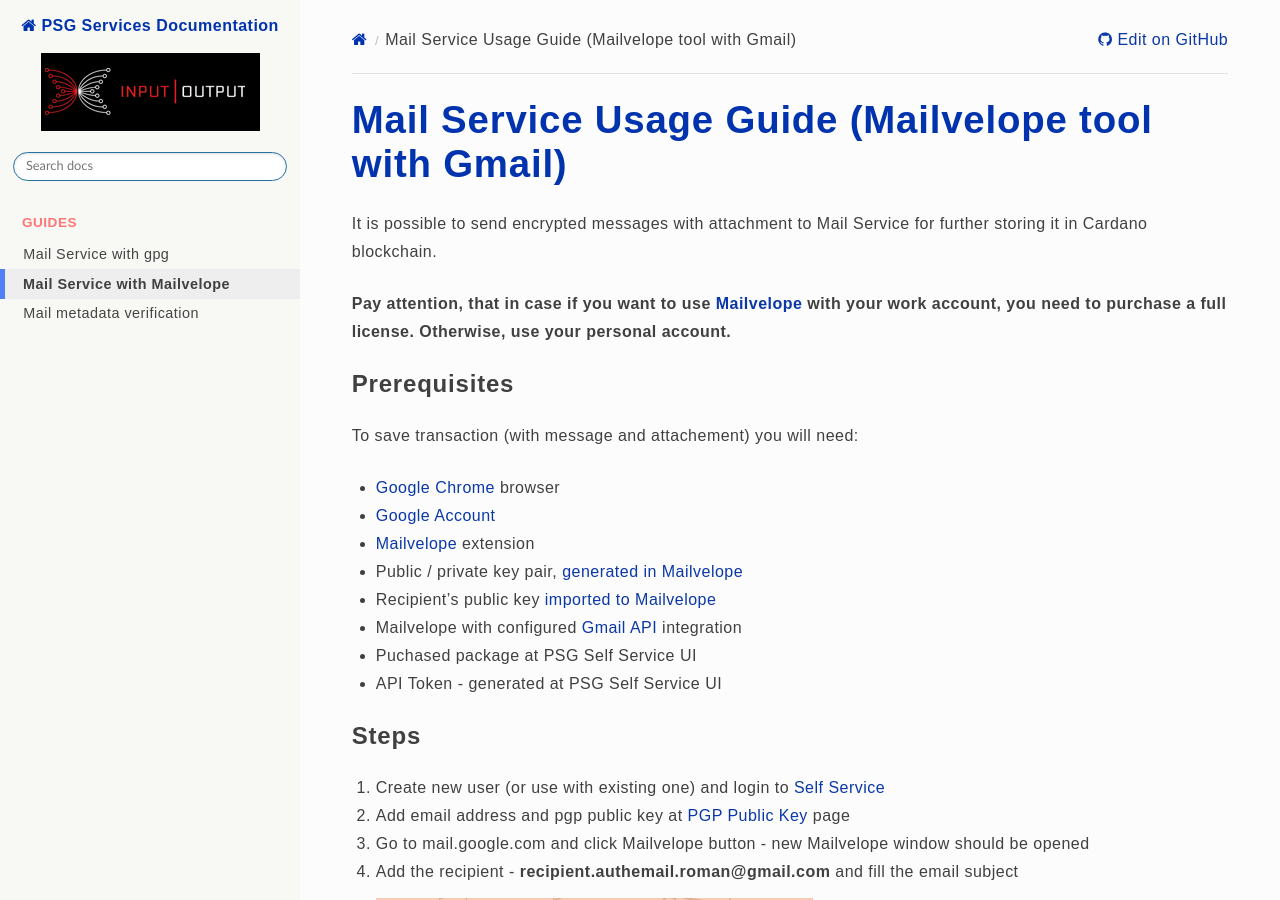
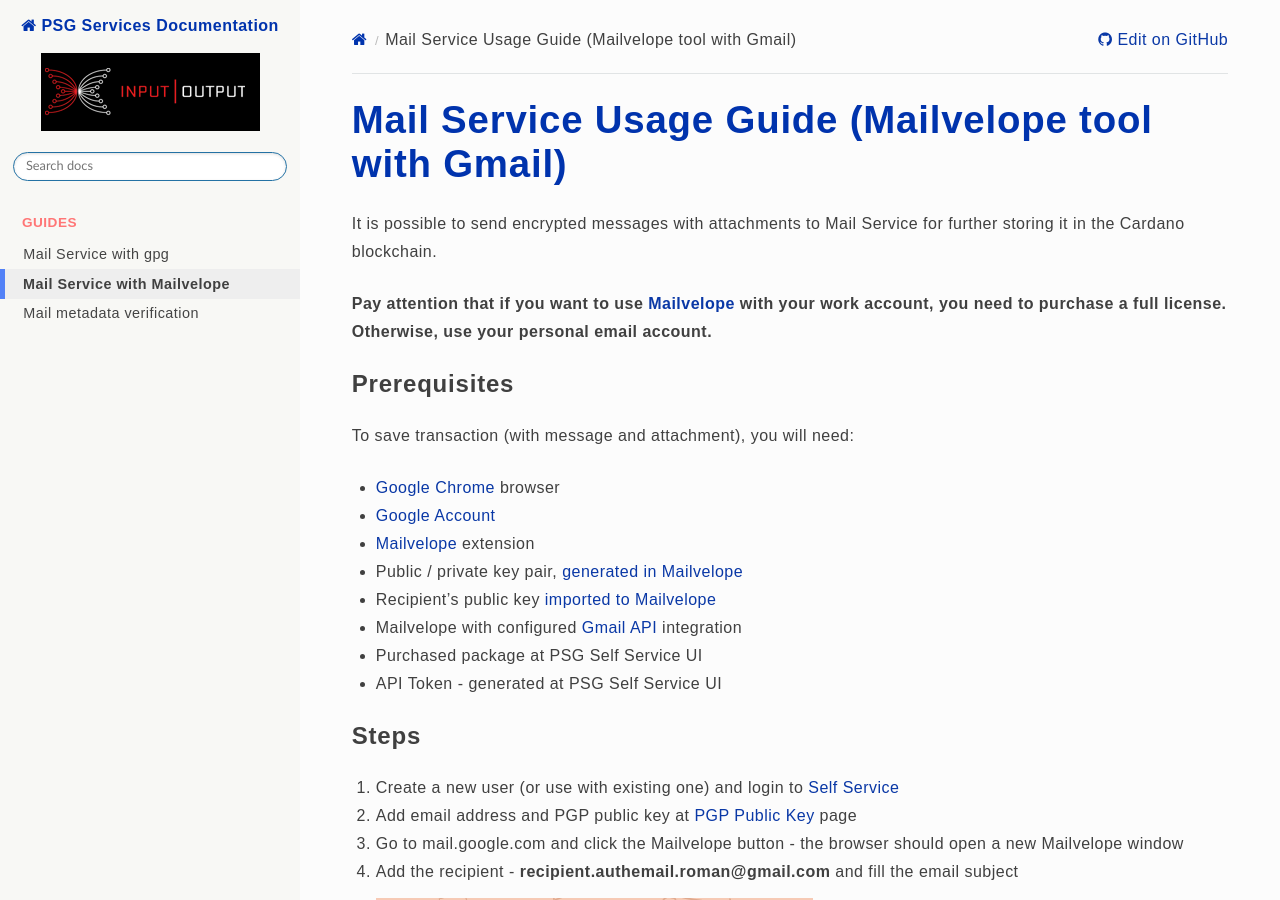
Before and after one commit to input-output-hk/PSG, a Sphinx documentation site: the page built from docs/source/guides/mail_service_guide_ui.md, in a window 1280 px wide and 900 px high. Built offline with Sphinx 7.4.7 and the Read the Docs theme 2.0.0, drawn with Linux system fonts in a browser that asks for light colours; some web fonts are replaced; some of the changed text lies outside the part shown.

````diff
--- a/docs/source/guides/mail_service_guide_ui.md
+++ b/docs/source/guides/mail_service_guide_ui.md
@@ -1,13 +1,13 @@
 # Mail Service Usage Guide (Mailvelope tool with Gmail)
 
-It is possible to send encrypted messages with attachment to Mail Service for further storing it in Cardano blockchain.
+It is possible to send encrypted messages with attachments to Mail Service for further storing it in the Cardano blockchain.
 
-**Pay attention, that in case if you want to use [Mailvelope](https://mailvelope.com/en) with your work account,
-you need to purchase a full license. Otherwise, use your personal account.**
+**Pay attention that if you want to use [Mailvelope](https://mailvelope.com/en) with your work account,
+you need to purchase a full license. Otherwise, use your personal email account.**
 
 ## Prerequisites
 
-To save transaction (with message and attachement) you will need:
+To save transaction (with message and attachment), you will need:
 
 * [Google Chrome](https://www.google.com/chrome/) browser
 
@@ -21,17 +21,17 @@ To save transaction (with message and attachement) you will need:
 
 * Mailvelope with configured [Gmail API](https://www.mailvelope.com/en/faq#gmail_permissions) integration
 
-* Puchased package at PSG Self Service UI
+* Purchased package at PSG Self Service UI
 
 * API Token - generated at PSG Self Service UI
 
 ## Steps
 
-1. Create new user (or use with existing one) and login to [Self Service](https://test.iog.services/)
+1. Create a new user (or use with existing one) and login to [Self Service](https://test.iog.services/)
 
-2. Add email address and pgp public key at [PGP Public Key](https://test.iog.services/pgppublickey) page
+2. Add email address and PGP public key at [PGP Public Key](https://test.iog.services/pgppublickey) page
 
-3. Go to mail.google.com and click Mailvelope button - new Mailvelope window should be opened
+3. Go to mail.google.com and click the Mailvelope button - the browser should open a new Mailvelope window
 
 4. Add the recipient - **recipient.authemail.roman@gmail.com** and fill the email subject
 
@@ -53,11 +53,11 @@ To save transaction (with message and attachement) you will need:
    ![Sign Message](./pictures/sign_message.png)
 
 
-8. Sent email by clicking Submit button in Mailvelope window
+8. Sent email by clicking Submit button in the Mailvelope window
 
-9. Wait for reply message (with link to the file on AWS S3 and link to transaction in Cardano Explorer)
+9. Wait for reply message (with link to the file on AWS S3 and link to the transaction in Cardano Explorer)
 
-In case of success, you will get message in reply:
+In case of success, you will get a message in reply:
 
 ``` text
 Your message EMAIL_SUBJECT Thu Apr 29 11:56:34 GMT 2021 was processed successfully.
@@ -82,6 +82,6 @@ We could not process your message, subject: EMAIL_SUBJECT, sent date: Wed Apr 21
     METADATA=Your desired information to be stored in blockchain
 ```
 
-PLAINTEXT_REPLY=true - reply from mail service will be as plain text
+**PLAINTEXT_REPLY=true** - PSG Mail Service will send the reply in plain text
 
-PLAINTEXT_REPLY=false - reply from mail service will be ecnrypted with user's public key
+**PLAINTEXT_REPLY=false** - PSG Mail Service will send the reply encrypted by the recipient key
````
Also changed, not shown: README.md (+16 -1 lines), docs/source/guides/mail_service_guide_gpg.md (+15 -15 lines), docs/source/guides/mail_service_metadata_check.md (+8 -9 lines), docs/source/index.rst (+8 -0 lines), .readthedocs.yml.
